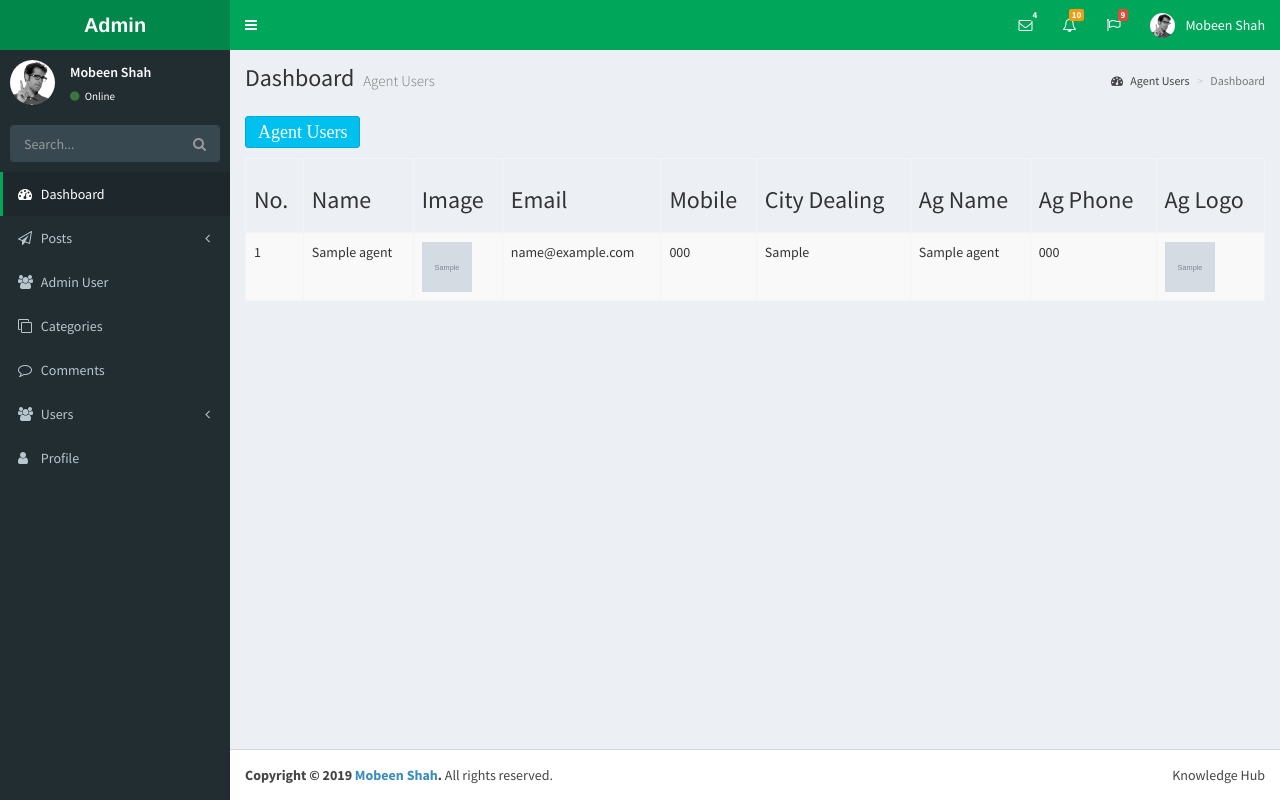
After one commit to pandanxt/RiseLand, a PHP site: page /Admin/agent-user.php in a window 1280 px wide. The commit adds this page. Run offline with PHP 8.4, Linux system fonts and the light colour scheme; a user stored in the database is signed in; tables that the repository leaves empty hold one stand-in row (values such as "Sample post"); grey boxes marked "Sample" are stand-in pictures.

Commit message:
Agent and Simple Users are displayed on Admin Panel

```diff
--- /dev/null
+++ b/Admin/agent-user.php
@@ -0,0 +1,94 @@
+<?php session_start();
+  if(!isset($_SESSION["userid"])){
+    header ("Location: login.php");
+  }else{
+?>
+  <?php include ('include/conn.php'); ?>
+  <?php include ('include/header.php'); ?>
+  <!-- Left side column. contains the logo and sidebar -->
+  <?php include ('include/sidebar.php'); ?>
+  <!-- Content Wrapper. Contains page content -->
+
+  <div class="content-wrapper">
+    <!-- Content Header (Page header) -->
+    <section class="content-header">
+      <h1>
+        Dashboard
+        <small>Agent Users</small>
+      </h1>
+      <ol class="breadcrumb">
+        <li><a href="admin-user.php"><i class="fa fa-dashboard"></i> Agent Users</a></li>
+        <li class="active">Dashboard</li>
+      </ol>
+    </section>
+
+    <!-- Main content -->
+    <section class="content container-fluid">
+    <!-- =========================================================== -->
+      <div class="row">
+        <div class="col-md-12">
+            <h4><a class="btn btn-info fa"> Agent Users</a></h4>
+        </div>
+      </div>
+      <div class="row">
+        <div class="col-md-12">
+            <table class="table table-striped table-bordered table-responsive">
+                <thead>
+                <tr>
+                    <th><h3>No.</h3></th>
+                    <th><h3>Name</h3></th>
+                    <th><h3>Image</h3></th>
+                    <th><h3>Email</h3></th>
+                    <th><h3>Mobile</h3></th>
+                    <!-- <th><h3>Address</h3></th>
+                    <th><h3>ZipCode</h3></th>
+                    <th><h3>Country</h3></th> -->
+                    <th><h3>City Dealing</h3></th>
+                    <th><h3>Ag Name</h3></th>
+                    <!-- <th><h3>Agency Services</h3></th> -->
+                    <th><h3>Ag Phone</h3></th>
+                    <!-- <th><h3>Agency Address</h3></th> -->
+                    <th><h3>Ag Logo</h3></th>
+                      <!-- <th>Details</th> -->
+                  </tr>
+                </thead>
+                <tbody>
+                  <?php
+                      $admin_user = 'SELECT * FROM `signup_as_agent`';
+                      $result = mysqli_query($db, $admin_user) or die (mysqli_error($db));
+                      while ($row = mysqli_fetch_assoc($result)) {
+                      echo '<tr>';
+                      echo '<td>'. $row['agent_id'].'</td>';
+                      echo '<td>'. $row['agent_name'].'</td>';
+                      echo '<td><img style="width:50px;height:50px;" class="img-responsive" src="../img/'. $row['agent_image'].'"/></td>';
+                      echo '<td>'. $row['agent_email'].'</td>';
+                      echo '<td>'. $row['agent_phone'].'</td>';
+                      //echo '<td>'. $row['agent_address'].'</td>';
+                      //echo '<td>'. $row['agent_zipcode'].'</td>';
+                      //echo '<td>'. $row['agent_country'].'</td>';
+                      echo '<td>'. $row['agent_city_deal'].'</td>';
+                      echo '<td>'. $row['agent_agency_name'].'</td>';
+                      //echo '<td>'. $row['agent_services'].'</td>';
+                      echo '<td>'. $row['agent_company_phone'].'</td>';
+                     // echo '<td>'. $row['agent_company_address'].'</td>';
+                      echo '<td><img style="width:50px;height:50px;" class="img-responsive" src="../img/'. $row['agent_company_logo'].'"/></td>';
+                   // echo '<td><a  type="button" class="btn btn-lg btn-warning fas fa-user-tag" href="admindetail.php?action=view & id='.$row['admin_id'] . '"></a></td>';
+                      echo '</tr>';
+                    }
+                  ?>
+                </tbody>
+              </table>
+        </div>
+      </div>
+
+
+    <!-- =========================================================== -->
+    </section>
+    <!-- /.content -->
+  </div>
+  <!-- /.content-wrapper -->
+
+
+  <!-- Main Footer -->
+  <?php include ('include/footer.php'); ?>
+  <?php } ?>
--- a/Admin/include/sidebar.php
+++ b/Admin/include/sidebar.php
@@ -52,8 +52,8 @@
               </span>
           </a>
           <ul class="treeview-menu">
-            <li><a href="#">Link in level 2</a></li>
-            <li><a href="#">Link in level 2</a></li>
+            <li><a href="simple-user.php">Simple Users</a></li>
+            <li><a href="agent-user.php">Agent Users</a></li>
           </ul>
         </li>
         <li><a href="#"><i class="fa fa-user"></i> <span>Profile</span></a></li>
```
Also changed, not shown: Admin/simple-user.php (added, +82 -0 lines).
